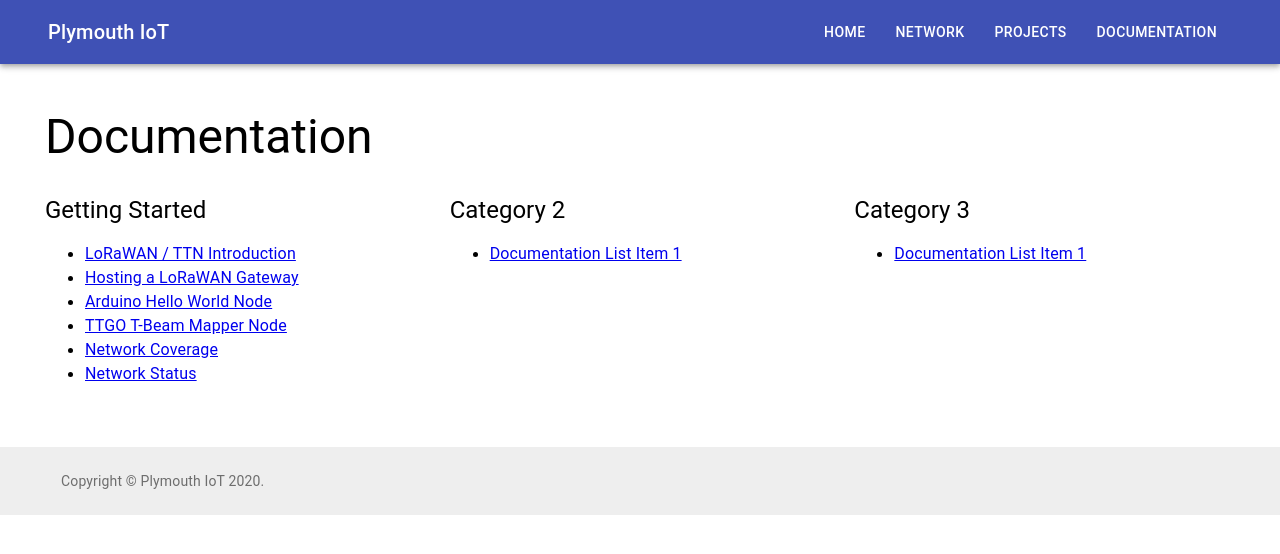
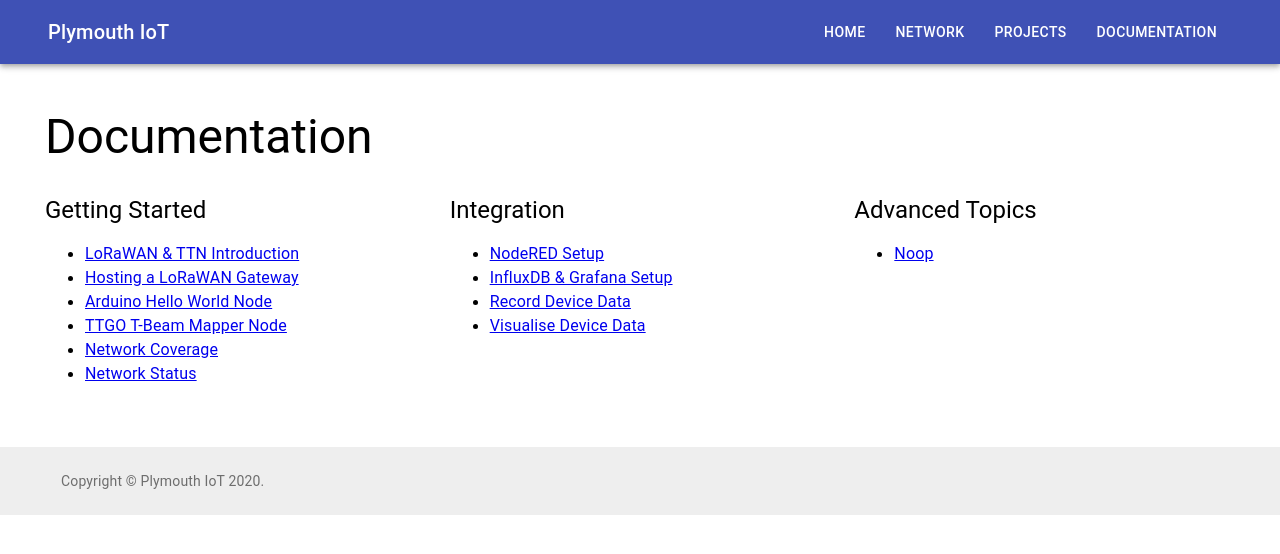
Before and after one commit to PlymouthIoT/PlymouthIoT-Website, a React (Create React App) app: page /documentation in a window 1280 px wide. Shown: the top 554 px of the page. Built offline with nearby package versions, Linux system fonts and the light colour scheme.

Commit message:
Add nodered topics

```diff
--- a/src/components/page_docs_introduction.js
+++ b/src/components/page_docs_introduction.js
@@ -10,14 +10,14 @@ const Docs_Introduction = () => {
       <Container style={{padding: 45}}>
         <Grid container spacing={3}>
           <Grid item xs={12}>
-            <Typography variant="h3" gutterBottom={true}>LoRaWAN / TTN Introduction</Typography>
+            <Typography variant="h3" gutterBottom={true}>LoRaWAN &amp; TTN Introduction</Typography>
           </Grid>
           <Grid item xs={12}>
             <Breadcrumbs aria-label="breadcrumb">
               <Link color="inherit" to="/documentation">
                 Documentation
               </Link>
-              <Typography color="textPrimary">LoRaWAN / TTN Introduction</Typography>
+              <Typography color="textPrimary">LoRaWAN &amp; TTN Introduction</Typography>
             </Breadcrumbs>
           </Grid>
         </Grid>
--- a/src/components/page_documentation.js
+++ b/src/components/page_documentation.js
@@ -19,7 +19,7 @@ const Documentation = () => {
               <ul>
                 <li>
                   <Link to="/documentation/introduction">
-                    <Typography variant="body1">LoRaWAN / TTN Introduction</Typography>
+                    <Typography variant="body1">LoRaWAN &amp; TTN Introduction</Typography>
                   </Link>
                 </li>
                 <li>
@@ -50,21 +50,36 @@ const Documentation = () => {
               </ul>
           </Grid>
           <Grid item sm={4}>
-              <Typography variant="h5" gutterBottom={true}>Category 2</Typography>
+              <Typography variant="h5" gutterBottom={true}>Integration</Typography>
               <ul>
                 <li>
-                  <Link to="/documentation/introduction">
-                    <Typography variant="body1">Documentation List Item 1</Typography>
+                  <Link to="/documentation/nodered-installation">
+                    <Typography variant="body1">NodeRED Setup</Typography>
+                  </Link>
+                </li>
+                 <li>
+                  <Link to="/documentation/influxdb-grafana-installation">
+                    <Typography variant="body1">InfluxDB &amp; Grafana Setup</Typography>
+                  </Link>
+                </li>
+                <li>
+                  <Link to="/documentation/record-device-data">
+                    <Typography variant="body1">Record Device Data</Typography>
+                  </Link>
+                </li>
+                <li>
+                  <Link to="/documentation/visualise-device-data">
+                    <Typography variant="body1">Visualise Device Data</Typography>
                   </Link>
                 </li>
               </ul>
           </Grid>
           <Grid item sm={4}>
-              <Typography variant="h5" gutterBottom={true}>Category 3</Typography>
+              <Typography variant="h5" gutterBottom={true}>Advanced Topics</Typography>
               <ul>
                 <li>
-                  <Link to="/documentation/introduction">
-                    <Typography variant="body1">Documentation List Item 1</Typography>
+                  <Link to="/documentation/noop">
+                    <Typography variant="body1">Noop</Typography>
                   </Link>
                 </li>
               </ul>
```
